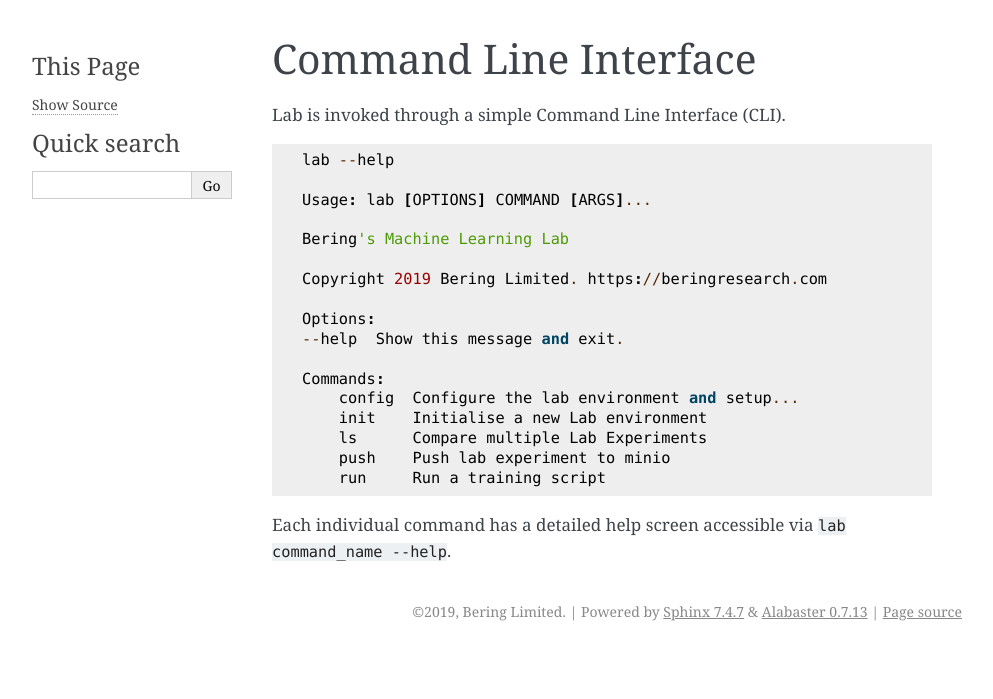
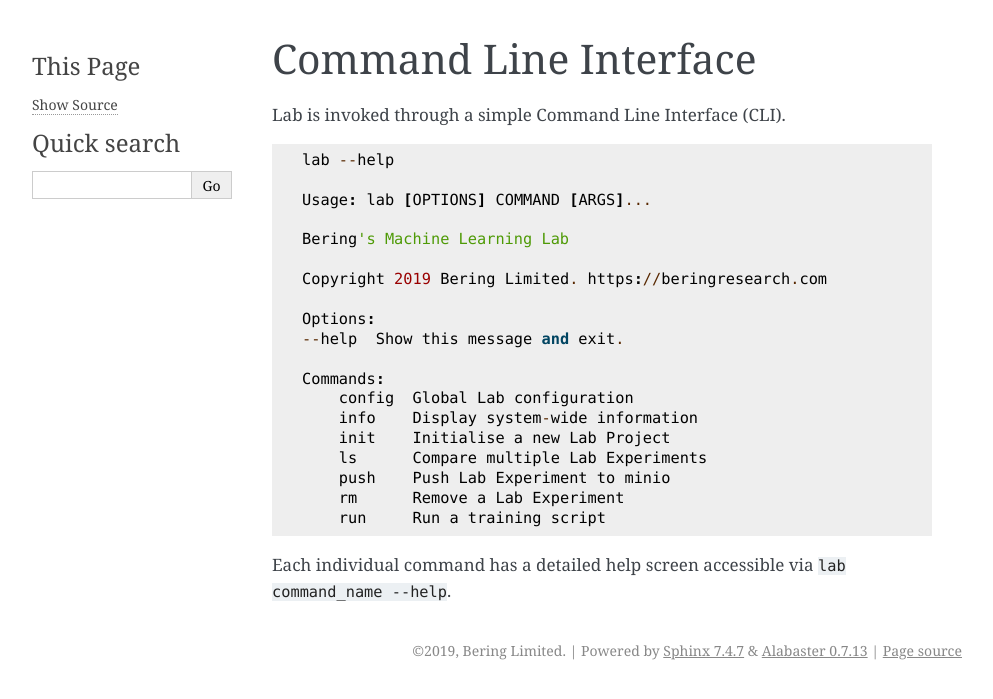
Before and after one commit to beringresearch/lab, a Sphinx documentation site: the page built from docs/source/cli.rst, in a window 1280 px wide. Shown: the top 699 px of the page, without its empty margins (148-1141 px from the left). Built offline with Sphinx 7.4.7, drawn with Linux system fonts in a browser that asks for light colours.

Commit message:
update cli docs

```diff
--- a/docs/source/cli.rst
+++ b/docs/source/cli.rst
@@ -19,10 +19,12 @@
     --help  Show this message and exit.
 
     Commands:
-        config  Configure the lab environment and setup...
-        init    Initialise a new Lab environment
+        config  Global Lab configuration
+        info    Display system-wide information
+        init    Initialise a new Lab Project
         ls      Compare multiple Lab Experiments
-        push    Push lab experiment to minio
+        push    Push Lab Experiment to minio
+        rm      Remove a Lab Experiment
         run     Run a training script
 
 Each individual command has a detailed help screen accessible via ``lab command_name --help``.
```
Also changed, not shown: 5 other files.
